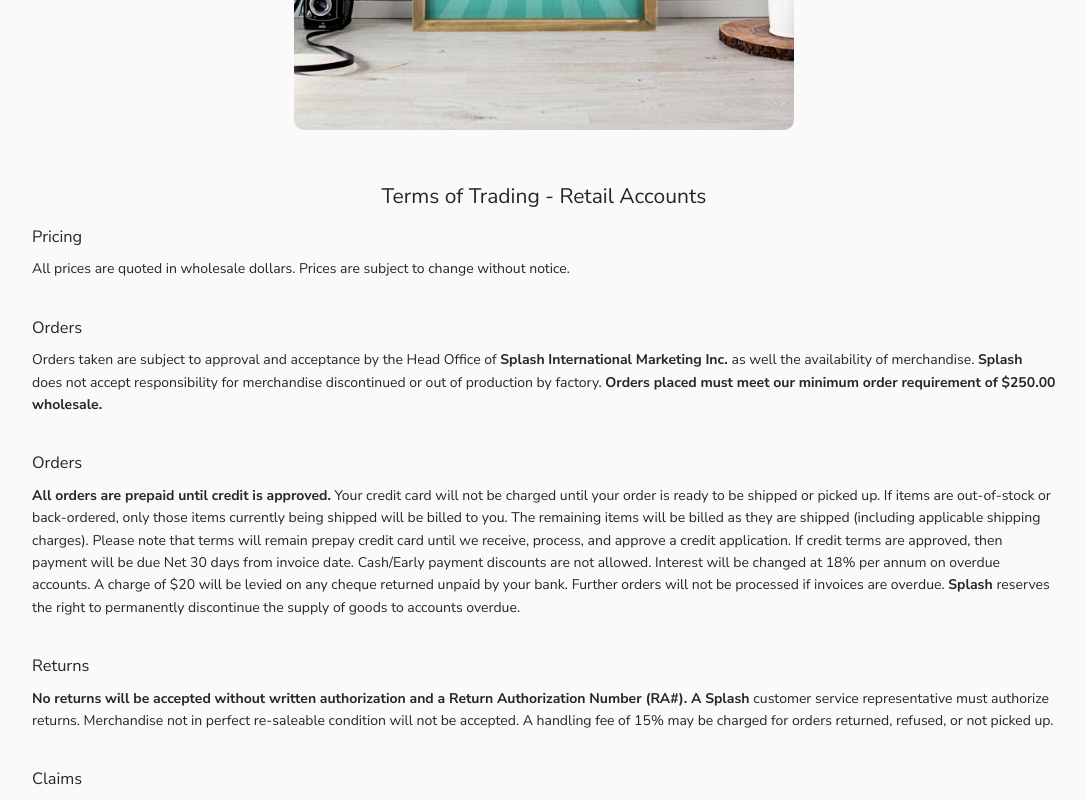
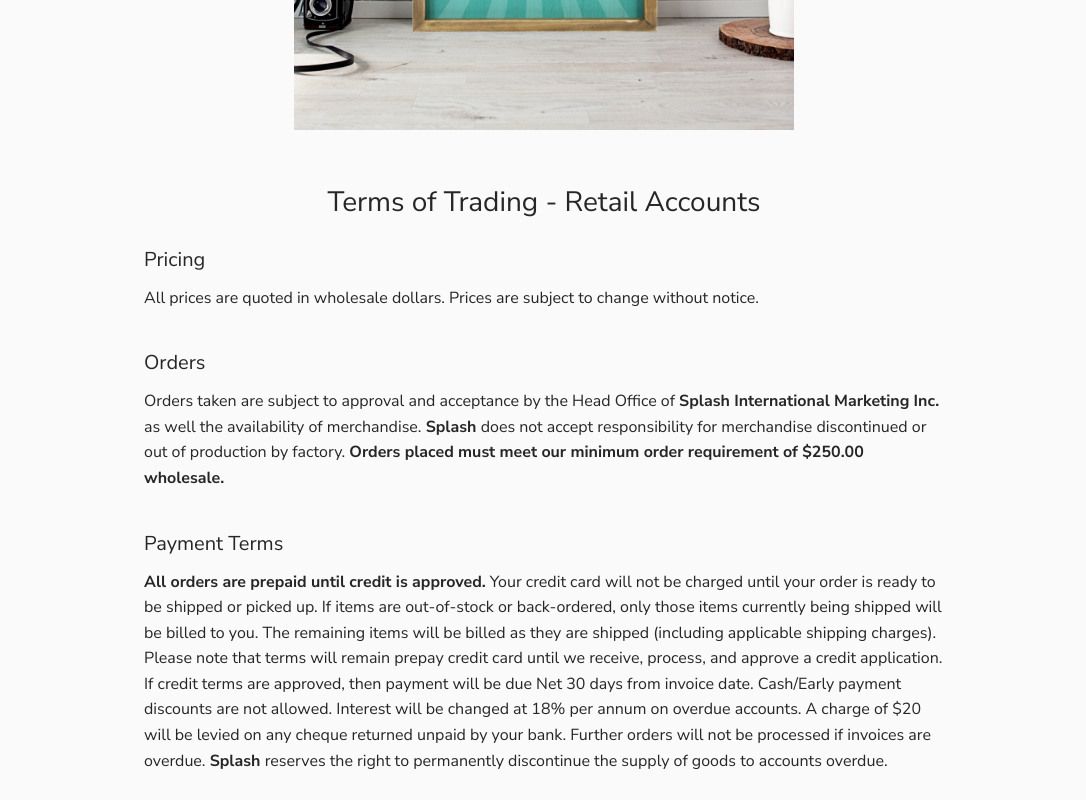
Before and after one commit to davidharris319/splash-website, a React (Create React App) app: page /terms-of-trading in a window 1280 px wide. Shown: the part 520-1320 px from the top of the page, without its empty margins (96-1182 px from the left). Built offline with nearby package versions, Linux system fonts and the light colour scheme; no server answers.

Commit message:
updated About and Terms of Service Pages

```diff
--- a/src/pages/AboutPage/AboutPage.css
+++ b/src/pages/AboutPage/AboutPage.css
@@ -5,7 +5,7 @@
   justify-content: center;
 }
 
-h2 {
+h1 {
   margin-top: 50px;
   text-align: center;
 }
@@ -15,11 +15,15 @@
   margin-top: 150px;
   max-height: 500px;
   max-width: 500px;
-  border-radius: 10px;
 }
 
 .text-container {
   width: 80%;
+  max-width: 800px;
   line-height: 1.6;
   margin-bottom: 50px;
 }
+
+.text-container p {
+  font-size: 16px;
+}
--- a/src/pages/AboutPage/AboutPage.jsx
+++ b/src/pages/AboutPage/AboutPage.jsx
@@ -10,7 +10,7 @@
       <div className="aboutPage">
         <img className="about-picture" src={whitePlantHolders} alt="White Plant Holders"/>
         <div className="text-container">
-          <h2>About Splash International Marketing</h2>
+          <h1>About Splash International Marketing</h1>
           <p>Created back in 1985, with a vision to sell giftware, a mere five employees, a small office, undersized warehouse, and relocating several times over the years from building to building, Splash International Marketing has now landed as a top supplier situated in our very own 60,000 sq. ft. building in Markham, Ontario. With over 40 employees, 22 Sales Reps, and our very own Head Office/Showroom and attached warehouse off Highway #7 and Woodbine Avenue, Splash has proudly grown to be a well-established supplier in the giftware industry in Canada.
           <br/><br/>
           Over the last 36 years, we have continued to rise as one of the larger giftware suppliers in the industry and have won numerous awards including Supplier of the Year in 2016, and Supplier of the Year Honourable Mention in 2008, 2010, and 2014.
--- a/src/pages/TermsPage/TermsPage.css
+++ b/src/pages/TermsPage/TermsPage.css
@@ -15,7 +15,6 @@
   margin-top: 150px;
   max-height: 500px;
   max-width: 500px;
-  border-radius: 10px;
 }
 
 .terms-div {
@@ -27,3 +26,7 @@
   line-height: 1.6;
   margin-bottom: 50px;
 }
+
+.terms-div h3 {
+  font-size: 20px;
+}
--- a/src/pages/TermsPage/TermsPage.jsx
+++ b/src/pages/TermsPage/TermsPage.jsx
@@ -10,7 +10,7 @@
       <div className="TermsPage">
         <img className="terms-picture" src={coffeeSign} alt="Coffee Sign"/>
         <div className="text-container">
-          <h2>Terms of Trading - Retail Accounts</h2>
+          <h1>Terms of Trading - Retail Accounts</h1>
           <div className="terms-div">
             <h3>Pricing</h3>
             <p>All prices are quoted in wholesale dollars. Prices are subject to change without notice. </p>
@@ -20,7 +20,7 @@
             <p>Orders taken are subject to approval and acceptance by the Head Office of <strong>Splash International Marketing Inc. </strong>as well the availability of merchandise. <strong>Splash </strong> does not accept responsibility for merchandise discontinued or out of production by factory. <strong>Orders placed must meet our minimum order requirement of $250.00 wholesale.</strong></p>
           </div>
           <div className="terms-div">
-            <h3>Orders</h3>
+            <h3>Payment Terms</h3>
             <p><strong>All orders are prepaid until credit is approved.</strong>  Your credit card will not be charged until your order is ready to be shipped or picked up. If items are out-of-stock or back-ordered, only those items currently being shipped will be billed to you. The remaining items will be billed as they are shipped (including applicable shipping charges). Please note that terms will remain prepay credit card until we receive, process, and approve a credit application. If credit terms are approved, then payment will be due Net 30 days from invoice date. Cash/Early payment discounts are not allowed. Interest will be changed at 18% per annum on overdue accounts. A charge of $20 will be levied on any cheque returned unpaid by your bank. Further orders will not be processed if invoices are overdue. <strong>Splash </strong>reserves the right to permanently discontinue the supply of goods to accounts overdue. </p>
           </div>
           <div className="terms-div">
```
